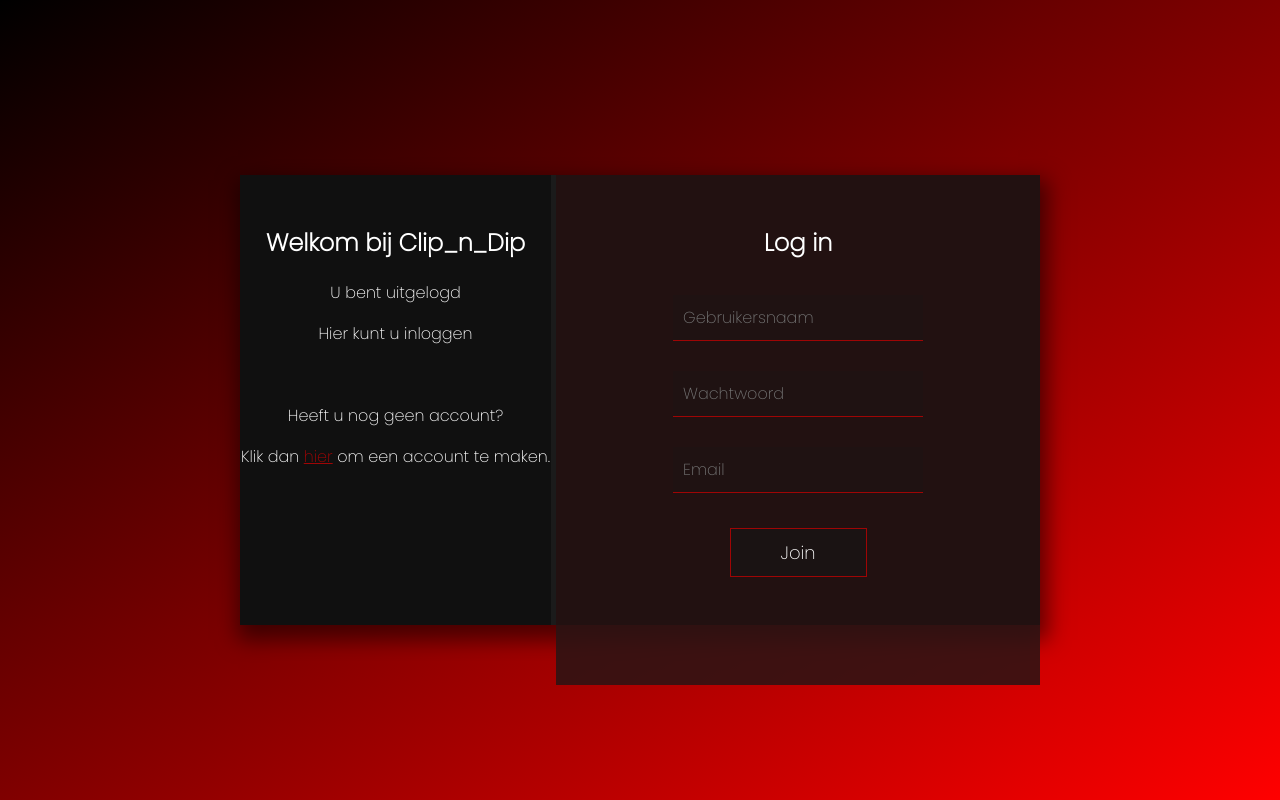
After one commit to ColindeGroot/F2M5PROG-TEAM, a PHP site: page /_private/views/loguit.php in a window 1280 px wide. The commit adds this page. Run offline with PHP 8.4, Linux system fonts and the light colour scheme.

Commit message:
inlog begin

```diff
--- a/_private/controllers/RegistrationController.php
+++ b/_private/controllers/RegistrationController.php
@@ -7,7 +7,7 @@ class RegistrationController {
 	public function registrationForm() {
 
 		$template_engine = get_template_engine();
-		echo $template_engine->render('homepage');
+		echo $template_engine->render('registratie_form');
 
 	}
 
--- a/_private/routes.php
+++ b/_private/routes.php
@@ -12,7 +12,9 @@ SimpleRouter::group( [ 'prefix' => site_url() ], function () {
 	// Lees de docs, daar zie je hoe je routes kunt maken: https://github.com/skipperbent/simple-php-router#routes
 
 	SimpleRouter::get( '/', 'WebsiteController@home' )->name( 'home' );
-	SimpleRouter::get('/registreren', 'RegistrationController@registrationForm')->name('register.form');
+	SimpleRouter::post('/registreren/verwerken', 'RegistrationController@handleRegistrationForm')->name('register.handle');
+	SimpleRouter::get('/register','Logincontroller@login_form')->name('handleLoginForm');
+
 
 
 
--- /dev/null
+++ b/_private/views/loguit.php
@@ -0,0 +1,45 @@
+<html>
+<head>
+    <!-- <link rel="stylesheet" href="../css/style.css"> -->
+    <link rel="stylesheet" href="css/registratie.css">
+    <link href="https://fonts.googleapis.com/css2?family=Poppins:wght@200&display=swap" rel="stylesheet">
+<?php
+session_start();
+unset($_SESSION['username']);
+?>
+</head>
+
+</div>
+<body>
+<div class="signupSection">
+    <div class="info">
+      <h2>Welkom bij Clip_n_Dip</h2>
+      <i class="icon ion-ios-ionic-outline" aria-hidden="true"></i>
+      <p>U bent uitgelogd</p>
+      <p>Hier kunt u inloggen</p><br>
+      <p>Heeft u nog geen account?</p>
+      <p>Klik dan <a href="signup.html" style="color: rgb(159, 5, 5);">hier</a> om een account te maken.</p>
+    </div>
+    <form style="height: 100%;" action="logincheck.php" method="POST" class="signupForm" name="signupform">
+      <h2>Log in</h2>
+      <ul class="noBullet">
+        <li>
+          <label for="username"></label>
+          <input type="text" class="inputFields" id="username" name="user" placeholder="Gebruikersnaam" value="" oninput="return userNameValidation(this.value)" required/>
+        </li>
+        <li>
+          <label for="password"></label>
+          <input type="password" class="inputFields" id="password" name="pass" placeholder="Wachtwoord" value="" oninput="return passwordValidation(this.value)" required/>
+        </li>
+        <li>
+          <label for="email"></label>
+          <input type="email" class="inputFields" id="email" name="email" placeholder="Email" value="" required/>
+        </li>
+        <li id="center-btn">
+          <input type="submit" id="join-btn" name="join" alt="Join" value="Join">
+        </li>
+      </ul>
+    </form>
+  </div>
+</body>
+</html>
--- a/css/registratie.css
+++ b/css/registratie.css
@@ -1,78 +1,147 @@
-.content {
-    height: 92vh;
-    display: flex;
-    align-items: center;
-    justify-content: center;
+@import url(https://fonts.googleapis.com/css?family=Open+Sans:300);
+* {
+  font-family: "Poppins", sans-serif;
 }
 
-.registratie-container {
-    display: flex;
-    align-items: center;
-    justify-content: center;
-    height: 84vh;
+.titelCon {
+  color: white;
+  display: flex;
+  justify-content: center;
 }
 
-.registratie_box {
-    background-color: var(--whitewhite);
-    height: 575px;
-    border-radius: 20px;
-    margin-left: -2em;
-    padding: 5em 3em 5em 3em;
-    text-align: center;
-    display: flex;
-    justify-content: space-between;
-    flex-direction: column;
+#titel{
+  color: white;
+  font-family: "Poppins", sans-serif;
+  font-size: 40px;
+  display: flex;
+  align-items: flex-start;
+  justify-content: space-around;
+  padding-top: 30px;
+  margin-left: -30px;
+  animation: animate 10s linear infinite;
+  background-image: linear-gradient(135deg, rgb(255, 255, 255) 0%, red 25%, white 50%, rgb(255, 0, 0) 75%, rgb(255, 255, 255) 100%);
+  background-size: 200%;
+  -webkit-background-clip: text;
+  -webkit-text-fill-color: transparent;
+
+}
+@keyframes animate{
+  100%{
+    background-position: 200%;
+  }
 }
 
-.registratie_box form {
-    display: flex;
-    justify-content: space-between;
-    flex-direction: column;
-    height: 200px;
+html {
+  margin: 0;
+  height: 100vh;
+  background-image: linear-gradient(to bottom right, rgb(0, 0, 0), rgb(255, 0, 0));
+  background-repeat: no-repeat;
+
 }
 
-.registratie_box h3 {
-    color: var(--secondary);
+body {
+  margin: 0;
+  padding: 0;
+  overflow: hidden;
 }
 
-form input {
-    padding: .5em;
-    border-radius: 10px;
-    border-style: none;
-    background-color: rgb(243, 243, 243);
+.signupSection {
+  /* background: url(https://source.unsplash.com/TV2gg2kZD1o/1600x800); */
+  background-color: black;
+  background-repeat: no-repeat;
+  position: absolute;
+  top: 50%;
+  left: 50%;
+  transform: translate(-50%, -50%);
+  width: 800px;
+  height: 450px;
+  text-align: center;
+  display: flex;
+  color: white;
+  box-shadow: 3px 10px 20px 5px rgba(0, 0, 0, .5);
 }
 
-.registratie_image {
-    height: 550px;
-    border-radius: 20px;
+.info {
+  width: 45%;
+  background: rgba(20, 20, 20, .8);
+  padding: 30px 0;
+  border-right: 5px solid rgba(30, 30, 30, .8);
+    /* h2{
+    padding-top: 30px;
+    font-weight: 300;
+    } */
+  /* p {
+    font-size: 18px;
+  } */
+  /* .icon {
+    font-size: 8em;
+    padding: 20px 0;
+    color: rgba(10, 180, 180, 1);
+  } */
 }
 
-@media screen and (max-width: 1200px) {
-    .registratie-container {
-        height: 500px;
-    }
-
-    .registratie_image {
-        height: 400px;
-    }
-    .registratie_box {
-        height: 450px;
-    }
+.signupForm {
+  width: 70%;
+  padding: 30px 0;
+  background: rgba(40, 21, 20, 0.85);
+  transition: .2s;
+  height: 86.7%;
+  /* h2 {
+    font-weight: 300;
+  } */
 }
 
-@media screen and (max-width: 800px) {
-    .registratie-container {
-        flex-direction: column;
-    }
-    .registratie_image {
-        height: 350px;
-    }
-    .registratie_box {
-        height: 400px;
-        width: 525px;
-        margin: 0;
-        margin-top: -1em;
-        padding: 1.5em 2em 1.5em 2em;
-    }
+.inputFields {
+  margin: 15px 0;
+  font-size: 16px;
+  padding: 10px;
+  width: 250px;
+  border: 1px solid rgb(159, 5, 5);
+  border-top: none;
+  border-left: none;
+  border-right: none;
+  background: rgba(20, 20, 20, .2);
+  color: white;
+  outline: none;
+}
 
+.noBullet {
+  list-style-type: none;
+  padding: 0;
 }
+
+#join-btn {
+  border: 1px solid rgb(159, 5, 5);
+  background: rgba(20, 20, 20, .6);
+  font-size: 18px;
+  color: white;
+  margin-top: 20px;
+  padding: 10px 50px;
+  cursor: pointer;
+  transition: .4s;
+  /* &:hover {
+    background: rgba(20, 20, 20, .8);
+    padding: 10px 80px;
+  } */
+}
+
+.kop1{
+  color: rgb(255, 0, 0);
+}
+
+.kop1:hover{
+  color: rgb(21, 255, 0);
+}
+
+.tekst{
+  margin-top: 80px;
+  text-align: center;
+  color: white;
+  font-size: x-large;
+}
+
+@media screen and (max-width: 1555px){
+  #titel{
+    display: none;
+  }
+}
```
Also changed, not shown: _private/views/login_form.php (+28 -21 lines), _private/views/logincheck.php (added, +55 -0 lines), _private/views/register_form.php (+38 -16 lines), _private/views/signup.php (added, +44 -0 lines).
